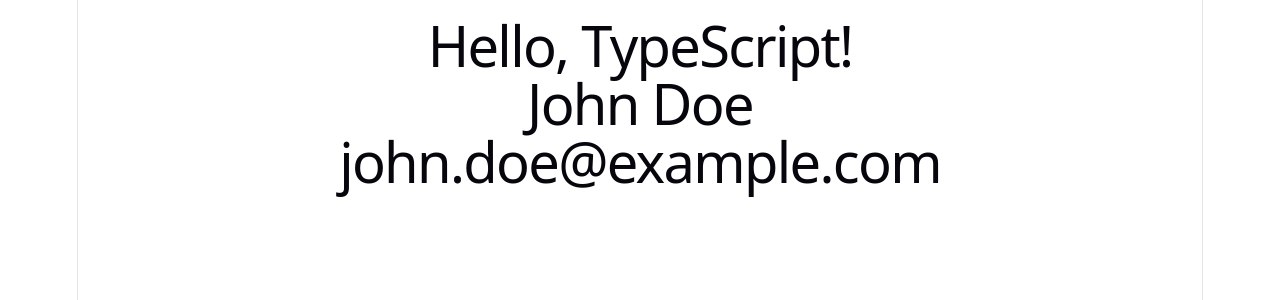
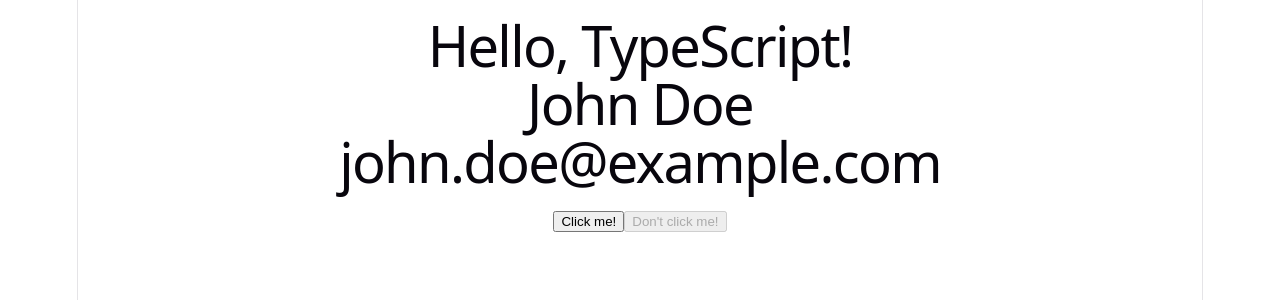
Before and after one commit to jaejoonoh/test_mobile_2026, a React (Vite) app in the folder setting-up-typescript/: page / in a window 1280 px wide. Shown: the top 300 px of the page. Built offline with nearby package versions, Linux system fonts and the light colour scheme.

Commit message:
Button 연결

```diff
--- a/setting-up-typescript/src/App.tsx
+++ b/setting-up-typescript/src/App.tsx
@@ -1,11 +1,14 @@
 import Greeting from './Greeting';
 import UserCard from './UserCard';
+import Button from './Button';
 
 function App() {
   return (
     <div>
       <Greeting name="TypeScript" />
       <UserCard user={{ name: 'John Doe', email: 'john.doe@example.com' }} />
+      <Button>Click me!</Button>
+      <Button disabled>Don't click me!</Button>
     </div>
   );
 }
--- /dev/null
+++ b/setting-up-typescript/src/Button.tsx
@@ -0,0 +1,12 @@
+import { type ReactNode } from 'react';
+
+type ButtonProps = {
+  children: ReactNode;
+  disabled?: boolean;
+};
+
+const Button = ({ children, disabled = false }: ButtonProps) => {
+    return <button disabled={disabled}>{children}</button>;
+};
+
+export default Button;
```
